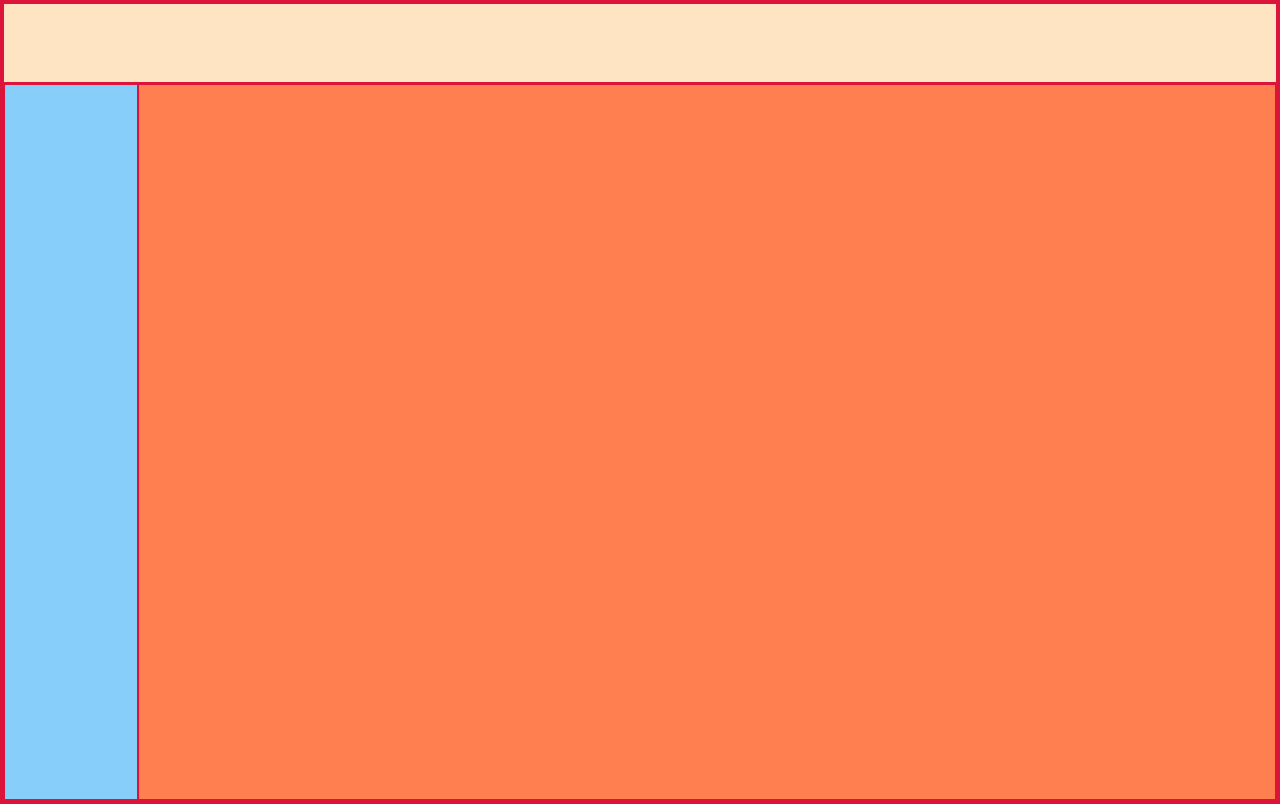
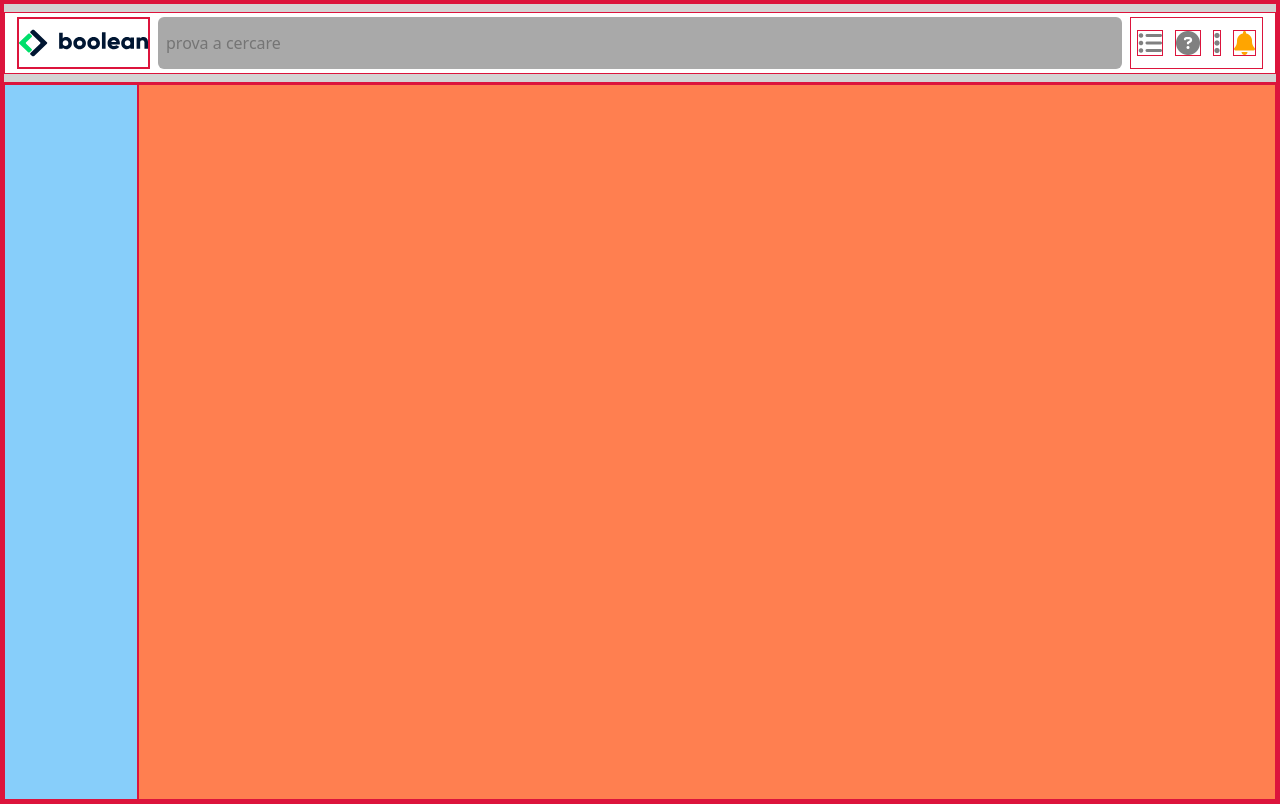
Before and after one commit to valerioperria/html-css-bootstrap-dashboard, a plain HTML site: page index.html in a window 1280 px wide. Drawn offline with nearby package versions, Linux system fonts and the light colour scheme.

Commit message:
feat: header-details

```diff
--- a/css/desktop.css
+++ b/css/desktop.css
@@ -4,4 +4,17 @@
         width: 140px;
     }
 
+    .logo{
+        height: 100%;
+        width: 133px;
+        flex-shrink: 0;
+    }
+
+    #logo_mb{
+        display: none;
+    }
+
+    #logo_desk, #desk_icon{
+        display: block;
+    }
 }
--- a/css/mobile.css
+++ b/css/mobile.css
@@ -15,7 +15,27 @@
     width: 100%;
     height: 80px;
     /* debug */
-    background-color: bisque;
+    background-color: lightgray;
+}
+
+.logo{
+    height: 100%;
+    width: 52px;
+    flex-shrink: 0;
+}
+
+.logo img{
+    width: 100%;
+    height: 100%;
+}
+
+#logo_desk, #desk_icon{
+    display: none;
+}
+
+.header input{
+    width: 100%;
+    flex-grow: 1;
 }
 
 .main{
--- a/index.html
+++ b/index.html
@@ -1,20 +1,43 @@
 <!DOCTYPE html>
 <html lang="en">
+
 <head>
     <meta charset="UTF-8">
     <meta name="viewport" content="width=device-width, initial-scale=1.0">
     <title>Dashboard</title>
     <!-- Bootstrap -->
-    <link href="https://cdn.jsdelivr.net/npm/bootstrap@5.3.2/dist/css/bootstrap.min.css" rel="stylesheet" integrity="sha384-T3c6CoIi6uLrA9TneNEoa7RxnatzjcDSCmG1MXxSR1GAsXEV/Dwwykc2MPK8M2HN" crossorigin="anonymous">
+    <link href="https://cdn.jsdelivr.net/npm/bootstrap@5.3.2/dist/css/bootstrap.min.css" rel="stylesheet"
+        integrity="sha384-T3c6CoIi6uLrA9TneNEoa7RxnatzjcDSCmG1MXxSR1GAsXEV/Dwwykc2MPK8M2HN" crossorigin="anonymous">
     <!-- css -->
     <link rel="stylesheet" href="css/mobile.css">
     <link rel="stylesheet" href="css/tablet.css">
     <link rel="stylesheet" href="css/desktop.css">
+    <!-- icon -->
+    <link rel="stylesheet" href="https://cdnjs.cloudflare.com/ajax/libs/font-awesome/6.4.2/css/all.min.css"
+        integrity="sha512-z3gLpd7yknf1YoNbCzqRKc4qyor8gaKU1qmn+CShxbuBusANI9QpRohGBreCFkKxLhei6S9CQXFEbbKuqLg0DA=="
+        crossorigin="anonymous" referrerpolicy="no-referrer" />
 </head>
+
 <body>
     <div class="wrapper">
-        <div class="header">
+        <div class="header py-2">
+            <div class="container-fluid d-flex gap-2 py-1" style="height: 100%; background: white;">
+                <div class="logo">
+                    <img id="logo_mb" src="img/mobile-logo.png" alt="">
+                    <img id="logo_desk" src="img/logo.svg" alt="">
+                </div>
+                <input type="search" placeholder="prova a cercare" class="border-0 rounded px-2"
+                    style="background-color: darkgrey;">
 
+                <div id="my_bell" class="logo d-flex justify-content-around align-items-center"
+                    style="font-size: 1.5rem; ">
+                    <i id="desk_icon" class="fa-solid fa-list-ul" style="color: gray;"></i>
+                    <i id="desk_icon" class="fa-solid fa-circle-question" style="color: gray;"></i>
+                    <i id="desk_icon" class="fa-solid fa-ellipsis-vertical" style="color: gray;"></i>
+                    <i class="fa-solid fa-bell" style="color: orange;"></i>
+
+                </div>
+            </div>
         </div>
 
         <div class="main">
@@ -23,4 +46,5 @@
         </div>
     </div>
 </body>
+
 </html>
```
